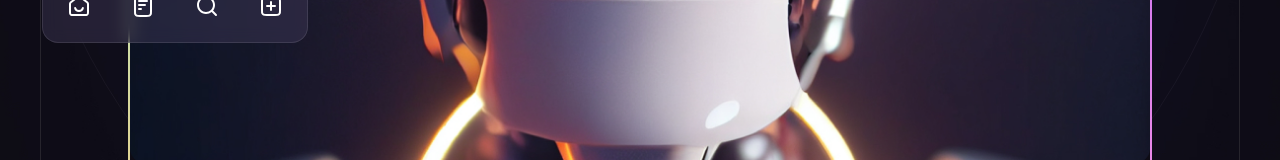
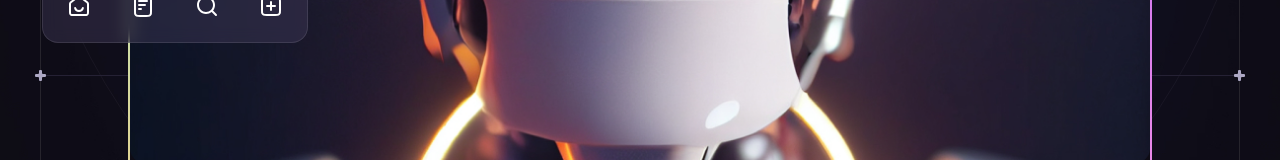
Before and after one commit to Shivammishra03/brainwave-website, a React (Vite) app: page / in a window 1280 px wide. Shown: the part 893-1053 px from the top of the page. Built offline with nearby package versions, Linux system fonts and the light colour scheme.

Commit message:
chore:"Update Hero component: change h1 text, add whitespace, and add BottomLine component"

```diff
--- a/src/components/Hero.jsx
+++ b/src/components/Hero.jsx
@@ -14,7 +14,7 @@
         <div className="container relative">
             <div className="relative z-1 max-w-[62rem] mx-auto text-center mb-[4rem] md:mb-20 lg:mb:[6rem]" ref={parallax}>
                 <h1 className="h1 mb-6">
-                    Explore the possibilites of AI chatting with Brainwave
+                    Explore the possibilites of&nbsp;AI&nbsp; chatting with Brainwave {` `}
                     <span className="inline-block relative">
                         Brainwave{""}
                         <img src={curve} className="absolute top-full left-0 w-full xl:mt-2" width={624} height={28} alt="Curve"/>
@@ -52,6 +52,7 @@
                 <BackgroundCircles/>
             </div>
         </div>
+        <BottomLine/>
     </Section>
   )
 }
--- /dev/null
+++ b/src/components/design/Generating.jsx
@@ -0,0 +1,7 @@
+const Generating = () => {
+  return (
+    <div>Generating</div>
+  )
+}
+
+export default Generating
```
